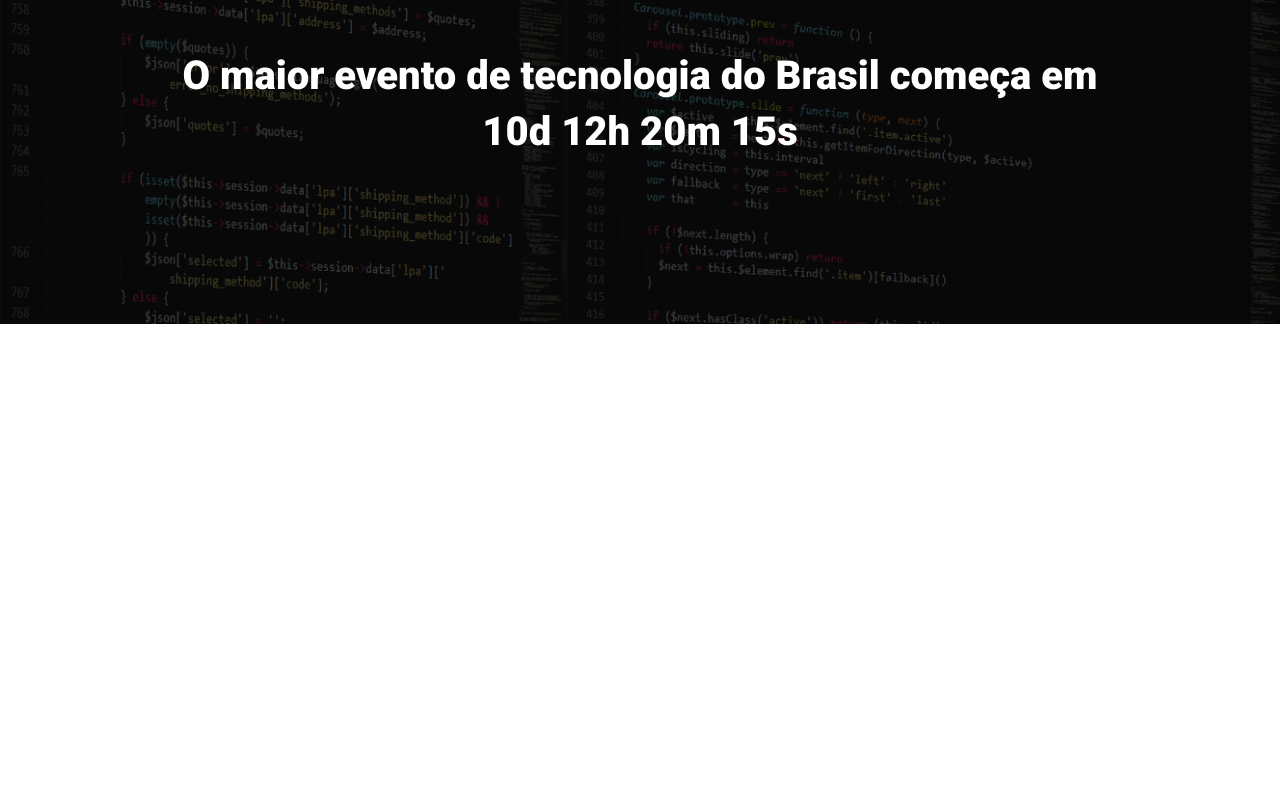
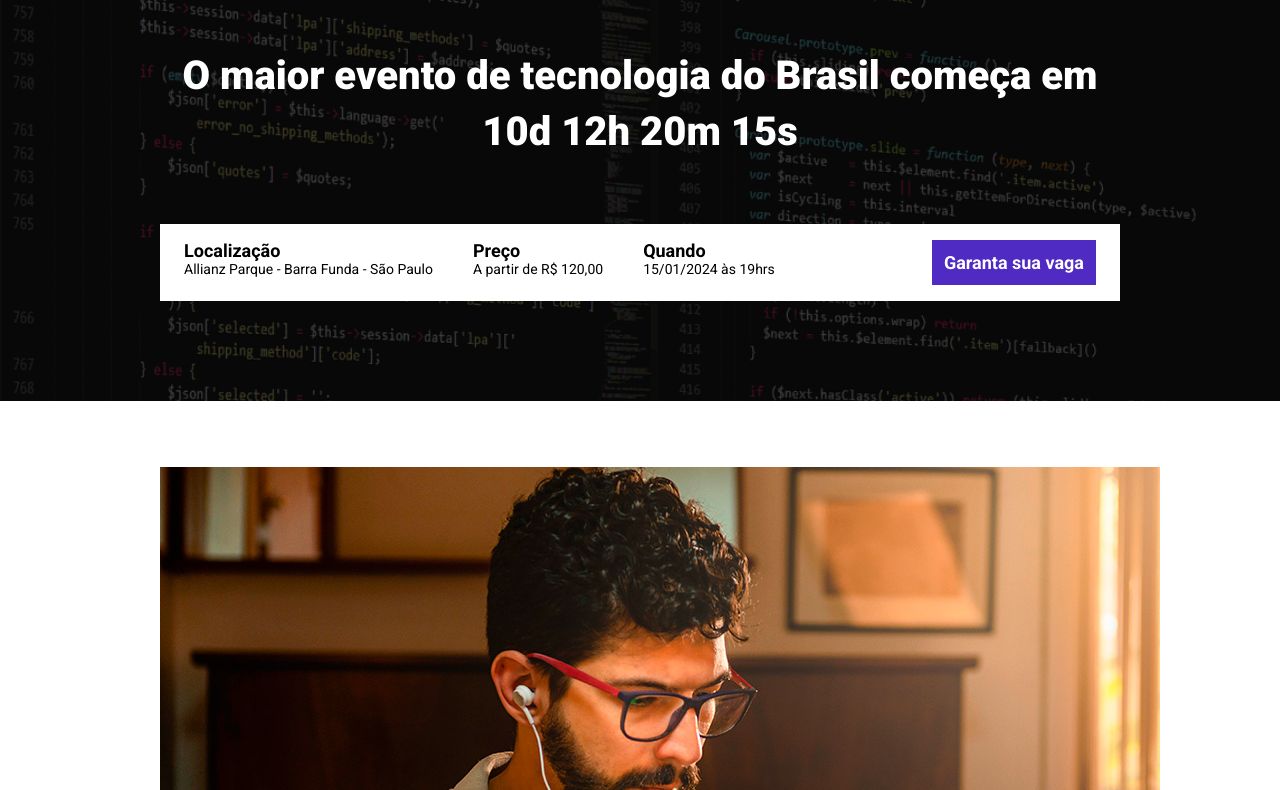
Before and after one commit to MarcosMantovani/ebac_tech_talks, a website built with Parcel: page src/index.html in a window 1280 px wide. Shown: the part 160-950 px from the top of the page. Before the commit the page ends 800 px from the top, so only its background shows below. Built offline with nearby package versions, Linux system fonts and the light colour scheme.

Commit message:
criando barra de informações do evento

```diff
--- a/src/index.html
+++ b/src/index.html
@@ -18,8 +18,39 @@
             <p class="hero__text">
                 O maior evento de tecnologia do Brasil começa em 10d 12h 20m 15s
             </p>
+            <div class="infos-bar">
+                <ul class="infos-bar__infos">
+                    <li class="infos-bar__infos__item">
+                        <b>Localização</b>
+                        Allianz Parque - Barra Funda - São Paulo
+                    </li>
+                    <li class="infos-bar__infos__item">
+                        <b>Preço</b>
+                        A partir de R$ 120,00
+                    </li>
+                    <li class="infos-bar__infos__item">
+                        <b>Quando</b>
+                        15/01/2024 às 19hrs
+                    </li>
+                </ul>
+                <a href="#" class="button button--primary">
+                    Garanta sua vaga
+                </a>
+            </div>
         </div>
     </header>
+
+    <section class="event">
+        <div class="container">
+            <div class="event__details">
+                <h2 class="event__detail__title">Front-end</h2>
+                <p class="event_detail_description">
+                    Lorem ipsum dolor sit, amet consectetur adipisicing elit. Esse porro eveniet cupiditate! Officia architecto quo consequuntur alias facilis ad. Deleniti commodi, aut a non tempore laboriosam. Reprehenderit similique sint repellat.
+                </p>
+            </div>
+            <img class="event_image" src="./images/frontend.png" alt="Front-end">
+        </div>
+    </section>
 
 
     <script src="scripts/main.js"></script>
--- /dev/null
+++ b/src/styles/components/_buttons.scss
@@ -0,0 +1,23 @@
+.button {
+    padding: 12px;
+    font-size: 18px;
+    font-weight: bold;
+    text-decoration: none;
+    text-align: center;
+    white-space: nowrap;
+
+    &--primary {
+        color: #fff;
+        background-color: #4F2AC3;
+    }
+
+    @media (max-width: 640px) {
+        display: block;
+        width: 100%;
+    }
+
+    @media (max-width:1024px) {
+        display: flex;
+        align-items: center;
+    }
+}
--- /dev/null
+++ b/src/styles/components/_infos_bar.scss
@@ -0,0 +1,40 @@
+.infos-bar {
+    padding: 16px 24px;
+    background-color: #fff;
+    display: flex;
+    justify-content: space-between;
+
+    &__infos {
+        display: flex;
+        gap: 40px;
+
+        &__item {
+            font-size: 14px;
+            color: #000;
+
+            b {
+                color: #000;
+                font-size: 18px;
+                display: block;
+            }
+        }
+    }
+
+    @media (max-width: 640px) {
+        display: block;
+
+        &__infos {
+            display: block;
+
+            &__item {
+                margin-bottom: 24px;
+            }
+        }
+    }
+
+    @media (max-width: 1024px) {
+        &__infos {
+            gap: 16px;
+        }
+    }
+}
--- a/src/styles/main.scss
+++ b/src/styles/main.scss
@@ -1,4 +1,6 @@
 @use 'hero';
+@use 'components/infos_bar';
+@use 'components/buttons';
 
 * {
     margin: 0;
@@ -6,6 +8,7 @@
     box-sizing: border-box;
     font-family: Roboto, sans-serif;
     color: #fff;
+    list-style: none;
 }
 
 .container {
```
